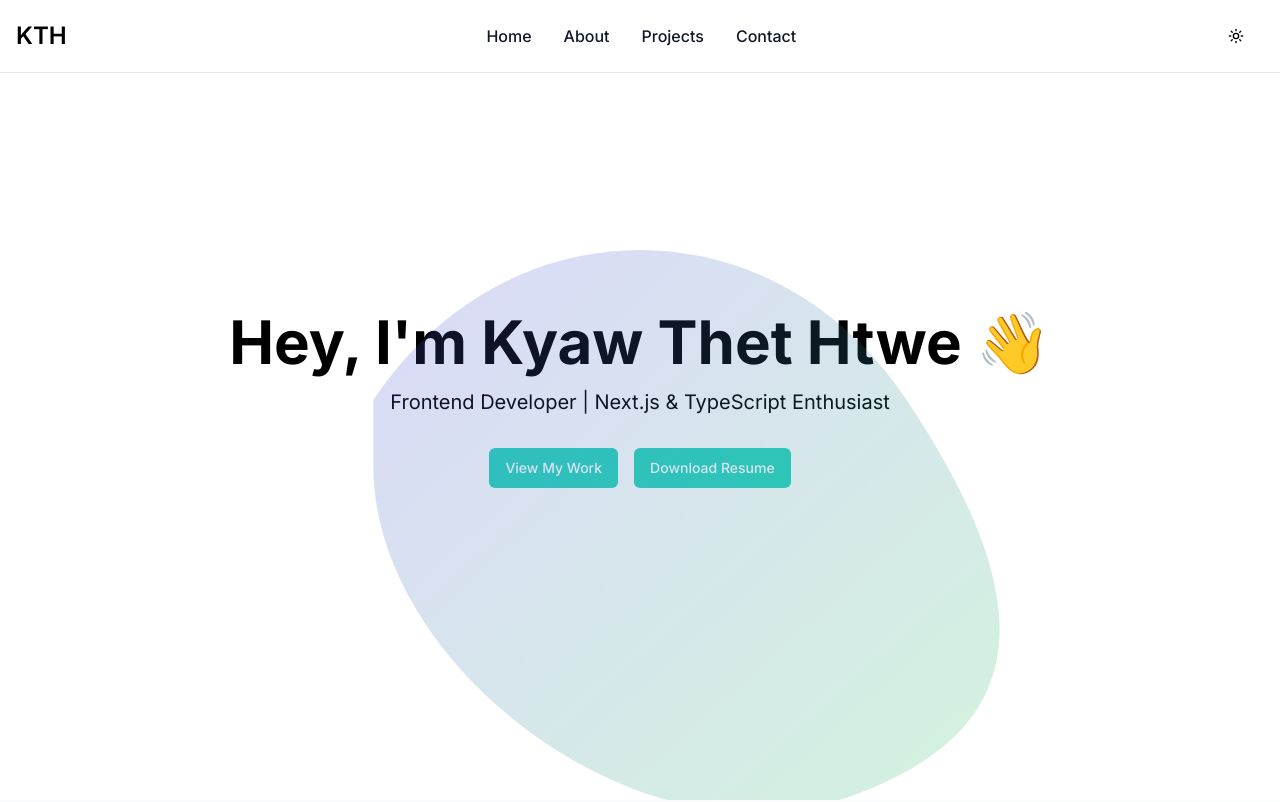
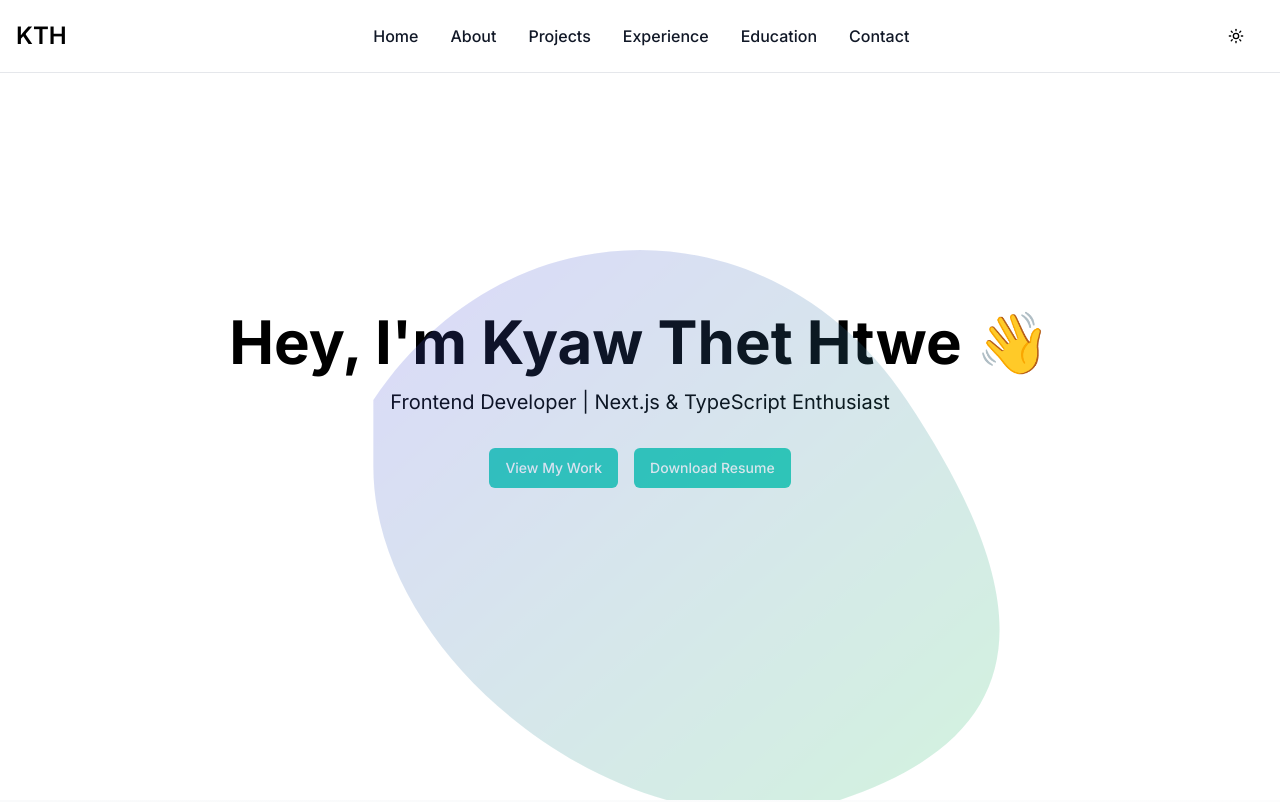
Before and after one commit to kyawthethtwe/portfolio, a Next.js app in the folder portfolio/: page / in a window 1280 px wide. Shown: the top 802 px of the page. Built offline with nearby package versions, Linux system fonts and the light colour scheme.

Commit message:
add navigation

```diff
--- a/portfolio/src/components/AboutMe.tsx
+++ b/portfolio/src/components/AboutMe.tsx
@@ -17,7 +17,7 @@ export default function AboutMe() {
   ]
 
   return (
-    <section className="py-16 bg-gradient-to-br from-gray-50 to-white dark:from-gray-900 dark:to-gray-800">
+    <section className="py-16 bg-gradient-to-br from-gray-50 to-white dark:from-gray-900 dark:to-gray-800" id="about">
       <div className="container mx-auto px-4">
         <motion.div
           className="flex flex-col md:flex-row items-center gap-8 mb-16"
--- a/portfolio/src/components/Contact.tsx
+++ b/portfolio/src/components/Contact.tsx
@@ -36,7 +36,7 @@ const Contact: React.FC = () => {
   }
 
   return (
-    <section className="py-16 bg-gray-50 dark:bg-gray-900">
+    <section id="contact" className="py-16 bg-gray-50 dark:bg-gray-900">
       <div className="container mx-auto px-4">
         <motion.div
           initial={{ opacity: 0, y: 20 }}
--- a/portfolio/src/components/Education.tsx
+++ b/portfolio/src/components/Education.tsx
@@ -184,7 +184,7 @@ const Education: React.FC = () => {
   const [selectedEducation, setSelectedEducation] = useState<EducationEntry>(educationData[0])
 
   return (
-    <section className="py-16 bg-gray-50 dark:bg-gray-900">
+    <section className="py-16 bg-gray-50 dark:bg-gray-900" id="education">
       <div className="container mx-auto px-4">
         <motion.h2
           initial={{ opacity: 0, y: -20 }}
--- a/portfolio/src/components/Experiences.tsx
+++ b/portfolio/src/components/Experiences.tsx
@@ -85,7 +85,7 @@ const ExperienceCard: React.FC<{ entry: ExperienceEntry; index: number }> = ({ e
 
 const Experience: React.FC = () => {
   return (
-    <section className="py-16 bg-gray-50 dark:bg-gray-900">
+    <section className="py-16 bg-gray-50 dark:bg-gray-900" id="experience">
       <div className="container mx-auto px-4">
         <motion.h2
           initial={{ opacity: 0, y: -20 }}
--- a/portfolio/src/components/Navbar.tsx
+++ b/portfolio/src/components/Navbar.tsx
@@ -12,9 +12,11 @@ export default function Navbar() {
 
   const navItems = [
     { name: "Home", href: "/" },
-    { name: "About", href: "/about" },
-    { name: "Projects", href: "/projects" },
-    { name: "Contact", href: "/contact" },
+    { name: "About", href: "#about" },
+    { name: "Projects", href: "#projects" },
+    { name: "Experience", href: "#experience" },
+    { name: "Education", href: "#education" },
+    { name: "Contact", href: "#contact" },
   ]
 
   return (
--- a/portfolio/src/components/Projects.tsx
+++ b/portfolio/src/components/Projects.tsx
@@ -101,7 +101,7 @@ const ProjectCard: React.FC<{ project: Project; index: number }> = ({ project, i
 
 export default function Projects() {
   return (
-    <section className="py-16 bg-gray-50 dark:bg-gray-900">
+    <section className="py-16 bg-gray-50 dark:bg-gray-900" id="projects">
       <div className="container mx-auto px-4">
         <motion.h2
           initial={{ opacity: 0, y: -20 }}
```
